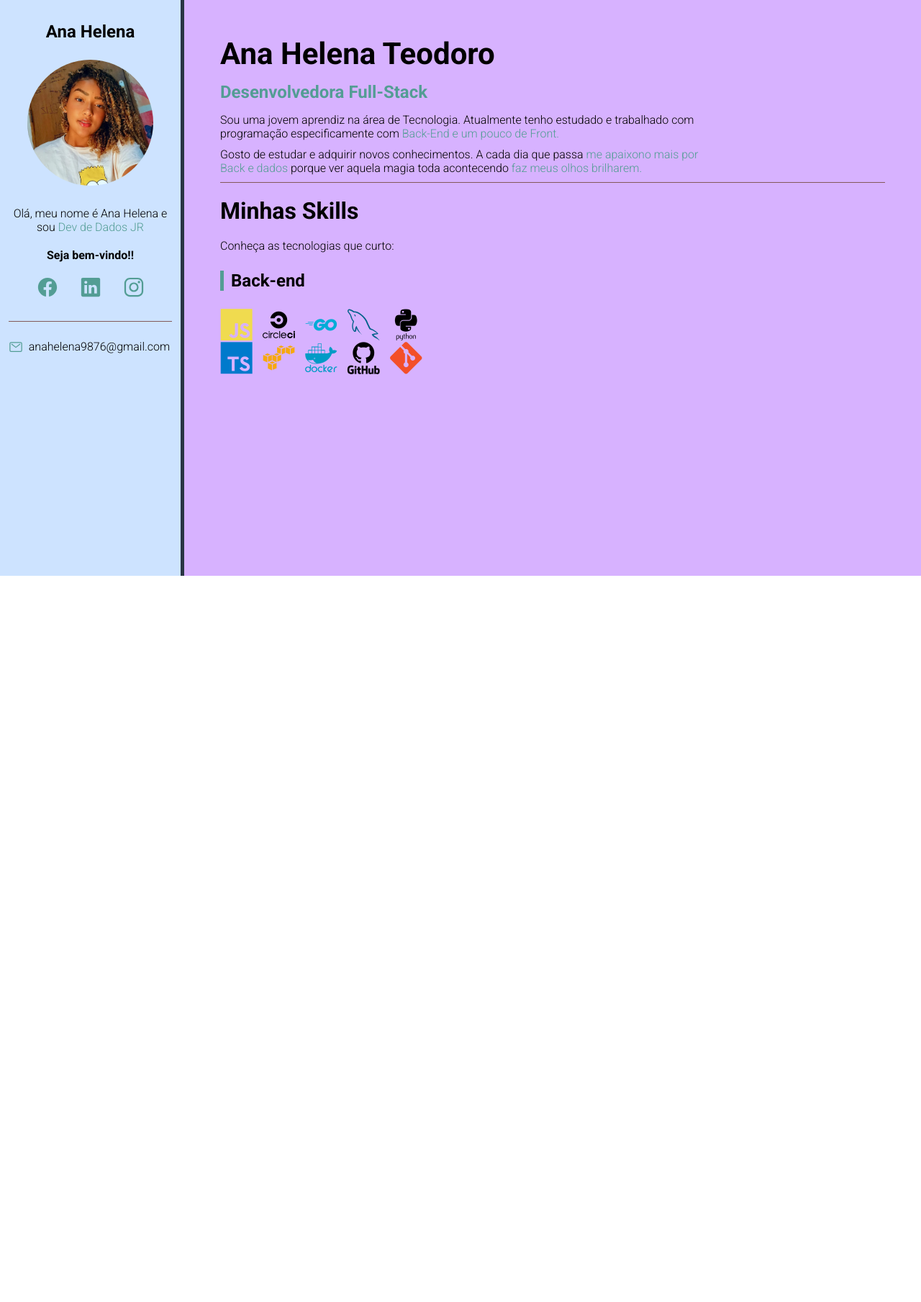
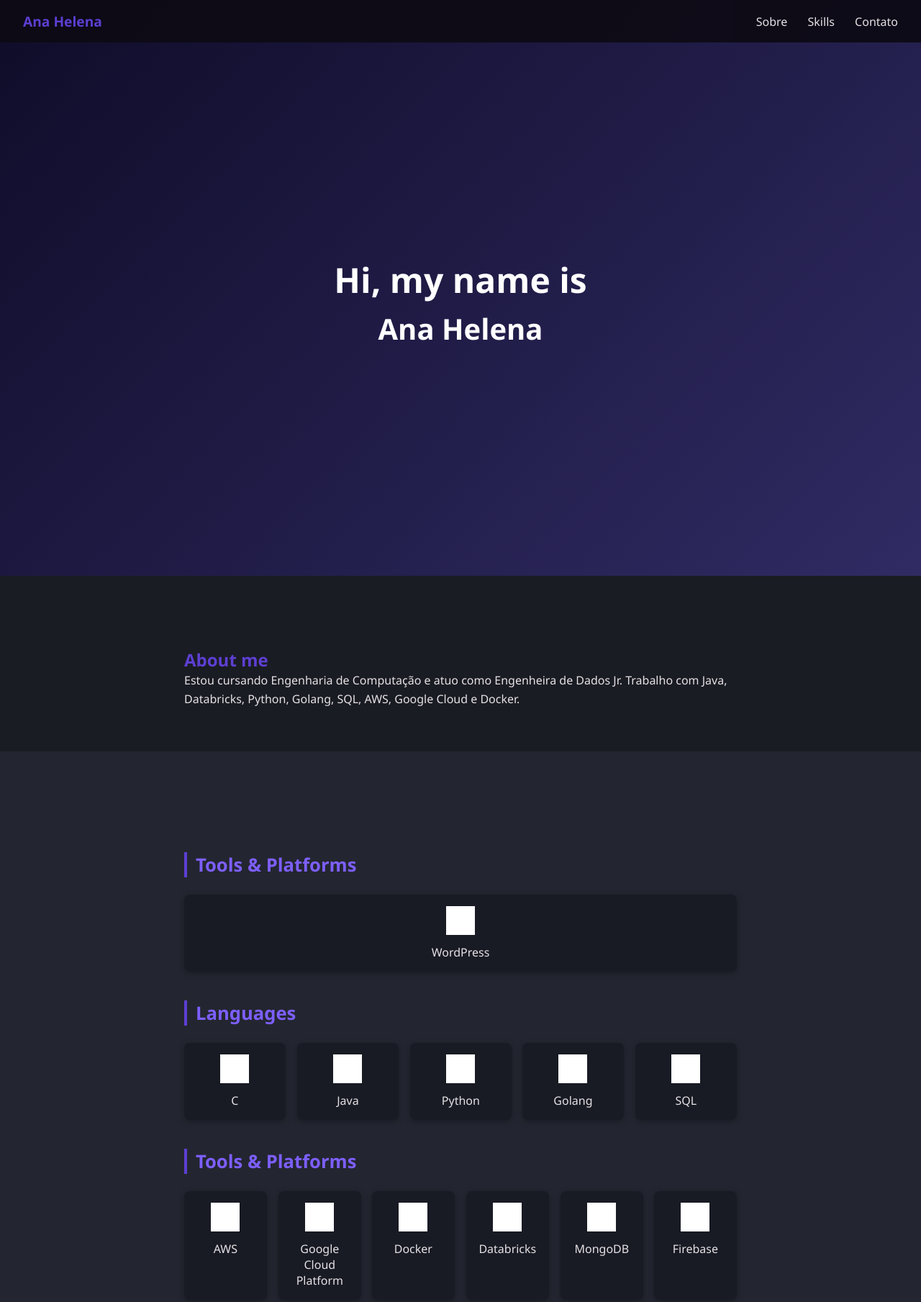
Before and after one commit to anahelenateodoro/anahelenateodoro.github.io, a plain HTML site: page index.html in a window 1280 px wide. Shown: the top 1809 px of the page at 72% size. Before the commit the page ends 800 px from the top, so only its background shows below. Drawn offline with nearby package versions, Linux system fonts and the light colour scheme; grey boxes are pictures that could not be loaded.

Commit message:
Refactor CSS styles and update HTML structure for improved layout and responsiveness; add JavaScript for dynamic skill display and typewriter effect.

```diff
--- a/css/style.css
+++ b/css/style.css
@@ -1,234 +1,190 @@
-/* Reset */
-* {
-  padding: 0;
-  margin: 0;
-  font-family: "Roboto", sans-serif;
-  box-sizing: border-box;
+/* reset e variáveis de cor (dark purple) */
+:root {
+  --primary:    #5D3FD3;  /* roxo médio */
+  --accent:     #7D5FFF;  /* roxo claro para hover */
+  --bg:         #0E0B16;  /* quase preto azulado */
+  --bg-alt1:    #1A1C23;  /* roxo bem escuro */
+  --bg-alt2:    #232630;  /* cinza azulado escuro */
+  --bg-alt3:    #2C2F3B;  /* fundo do contato */
+  --card-bg:    #181B24;  /* skill-card */
+  --text:       #E6E1E5;  /* branco suave */
+  --text-alt:   #A1A1AA;  /* cinza claro */
+  --hero-start: #0f0c29;  /* azul-quase-preto */
+  --hero-end:   #302b63;  /* roxo-escuro */
 }
 
-/* Variables */
-:root {
-  --main-color: #539d94;
-  --main-text-color: rgb(0, 0, 0);
-  --border-color: rgb(131, 89, 89);
-  --bio-bg-color: #cde3ff;
-  --bio-border-color: #293544;
-  --about-bg-color: #d7b2ff;
+/* global */
+* { margin: 0; padding: 0; box-sizing: border-box; }
+html { scroll-behavior: smooth; height: 100%; }
+body {
+  display: flex; flex-direction: column; min-height: 100vh;
+  font-family: 'Segoe UI', sans-serif;
+  background: var(--bg);
+  color: var(--text);
 }
 
-/* General */
-.highlight {
-  color: var(--main-color);
+/* nav fixa */
+.nav {
+  position: fixed; top: 0; left: 0; right: 0;
+  background: rgba(14,11,22,0.95);
+  display: flex; justify-content: space-between;
+  align-items: center; padding: 1rem 2rem;
+  z-index: 1000;
+}
+.nav .logo {
+  color: var(--primary); font-weight: bold;
+  font-size: 1.2rem; text-decoration: none;
+}
+.nav nav a {
+  margin-left: 1.5rem; color: var(--text);
+  text-decoration: none; transition: color .2s;
+}
+.nav nav a:hover {
+  color: var(--accent);
 }
 
-/* Containers */
-#container {
-  display: flex;
-  flex-direction: row;
-  color: var(--main-text-color);
+/* flex main */
+main { flex: 1; }
+
+/* container centralizado */
+.container {
+  max-width: 800px; margin: 0 auto; padding: 0 1rem;
 }
 
-#bio-container {
-  flex: 1 1 20%;
-  min-height: 100vh;
-  background-color: var(--bio-bg-color);
-  text-align: center;
-  padding: 30px 12px;
-  border-right: 5px solid var(--bio-border-color);
+/* sections full-width */
+section {
+  width: 100%; padding: 100px 0 60px;
+  scroll-margin-top: 80px;
 }
 
-#about-container {
-  flex: 1 1 80%;
-  min-height: 100vh;
-  background-color: var(--about-bg-color);
-  padding: 50px;
+.hero {
+  display: flex;
+  flex-direction: column;
+  justify-content: center;
+  align-items: center;
+  text-align: center;
+  color: white;
+  height: 100vh;
+  /* novo gradient roxo-azulado escuro */
+  background: linear-gradient(135deg, var(--hero-start), var(--hero-end));
+}
+.hero h1 { font-size: 3rem; color: white; }
+.hero p  { font-size: 1.25rem; margin-top: .5rem;
+            color: rgba(255,255,255,0.85); }
+
+/* texto digitado */
+.hero-name {
+  font-size: 2.5rem; color: white; margin-top: .5rem;
+  min-height: 3rem; white-space: nowrap; overflow: hidden;
+  border-right: .15em solid rgba(255,255,255,0.75);
 }
 
-/* Bio container */
-#bio-container h2 {
-  margin-bottom: 25px;
+/* ABOUT */
+#about {
+  background: var(--bg-alt1);
+}
+#about h2 {
+  color: var(--primary);
+}
+#about p {
+  color: var(--text); line-height: 1.6;
 }
 
-#bio-container p {
-  margin-bottom: 20px;
+/* SKILLS */
+#skills {
+  background: var(--bg-alt2);
+}
+#skills h2 {
+  color: var(--primary);
+}
+.skills-grid {
+  display: grid;
+  grid-template-columns: repeat(auto-fit,minmax(100px,1fr));
+  gap: 1rem; margin-top: 1.5rem;
+}
+.skill-card {
+  background: var(--card-bg); border-radius: 8px;
+  padding: 1rem; text-align: center;
+  box-shadow: 0 2px 8px rgba(0,0,0,0.3);
+}
+.skill-card img {
+  width: 40px; height: 40px;
+  filter: brightness(0) invert(1);
+}
+.skill-card span {
+  display: block; margin-top: .5rem;
+  font-weight: 500; color: var(--text);
+}
+.skill-category {
+  margin: 2.5rem 0 1rem;
+}
+.skill-category h3 {
+  font-size: 1.6rem;
+  color: var(--accent);
+  margin-bottom: 1rem;
+  border-left: 4px solid var(--primary);
+  padding-left: 0.75rem;
+}
+.skill-category .skills-grid {
+  display: grid;
+  grid-template-columns: repeat(auto-fit, minmax(100px,1fr));
+  gap: 1rem;
 }
 
-#bio-container #welcome-text {
-  font-weight: bold;
+/* CONTATO */
+#contact {
+  background: var(--bg-alt3);
+}
+#contact h2 {
+  color: var(--primary);
+}
+#contact p {
+  text-align: center; margin-top: 1rem;
+}
+#contact a {
+  color: var(--accent); text-decoration: none;
+  font-weight: 500;
+}
+#contact a:hover {
+  color: var(--primary);
 }
 
-#bio-image {
-  width: 175px;
-  height: 175px;
-  border-radius: 50%;
-  margin-bottom: 25px;
+/* Social Icons na seção de contato */
+.socials {
+  display: flex;
+  justify-content: center;
+  gap: 2rem;
+  margin-top: 1.5rem;
+}
+.socials a {
+  display: inline-block;
+  width: 2.5rem;
+  height: 2.5rem;
+}
+.socials img {
+  width: 100%;
+  height: 100%;
+  filter: brightness(0) invert(1); /* ícone branco */
+  transition: filter 0.2s, transform 0.2s;
+}
+.socials a:hover img {
+  filter: brightness(0) invert(0.6); /* leve destaque ao hover */
+  transform: scale(1.1);
 }
 
-#social-container {
-  display: flex;
-  justify-content: center;
-  list-style: none;
-  border-bottom: 1px solid var(--border-color);
-  margin-bottom: 25px;
-  padding-bottom: 25px;
+/* FOOTER */
+#site-footer {
+  background: var(--bg);
+  padding: 2rem 0; text-align: center;
 }
-
-#social-container li {
-  flex: 1 1 0;
-  max-width: 60px;
+#site-footer .footer-note {
+  color: var(--text); font-size: .875rem; margin: 0;
 }
-
-#social-container li a {
-  color: var(--main-color);
-  font-size: 30px;
+#site-footer .footer-heart,
+#site-footer .footer-name {
+  color: var(--primary);
 }
-
-#email-container {
-  display: flex;
-  justify-content: center;
+#site-footer .footer-copy {
+  color: var(--text-alt); font-size: .75rem;
+  margin: .5rem 0 0;
 }
-
-#email-container ion-icon,
-#email-container a {
-  flex: 1 1 0;
-}
-
-#email-container a {
-  color: var(--main-text-color);
-  text-decoration: none;
-  max-width: 225px;
-}
-
-#email-container ion-icon {
-  color: var(--main-color);
-  font-size: 20px;
-  margin-right: 5px;
-  max-width: 20px;
-}
-
-/* about container */
-#name {
-  font-size: 42px;
-  margin-bottom: 15px;
-}
-
-#title {
-  font-size: 24px;
-  margin-bottom: 15px;
-  font-weight: bold;
-}
-
-.description {
-  max-width: 75%;
-  margin-bottom: 10px;
-}
-
-#btn-projects {
-  font-weight: bold;
-  font-size: 16px;
-  color: var(--main-text-color);
-  background-color: var(--main-color);
-  border: 2px solid var(--main-color);
-  border-radius: 5px;
-  text-decoration: none;
-  transition: 0.5s;
-  margin: 25px 0;
-  padding: 12px 10px;
-  width: 150px;
-  text-align: center;
-  display: flex;
-}
-
-#btn-projects ion-icon,
-#btn-projects span {
-  flex: 1 1 0;
-}
-
-#btn-projects ion-icon {
-  font-size: 20px;
-  max-width: 20px;
-}
-
-#btn-projects:hover {
-  background-color: transparent;
-}
-
-#skills-section-title {
-  border-top: 1px solid var(--border-color);
-  padding-top: 20px;
-  margin-bottom: 20px;
-  font-size: 32px;
-}
-
-#skills-container {
-  display: flex;
-  flex-wrap: wrap;
-  margin-top: 25px;
-}
-
-.skills-box {
-  flex: 1 1 33%;
-  max-width: 33%;
-  margin-bottom: 35px;
-}
-
-.skills-title {
-  font-size: 24px;
-  margin-bottom: 25px;
-  font-weight: bold;
-  padding-left: 10px;
-  border-left: 5px solid var(--main-color);
-}
-
-.skills-box i {
-  font-size: 45px;
-  margin-right: 10px;
-}
-
-/* Mobile */
-@media (max-width: 450px) {
-  #container {
-    flex-direction: column;
-  }
-
-  #bio-container {
-    min-height: auto;
-    border-right: none;
-    border-bottom: 5px solid var(--bio-border-color);
-  }
-
-  #bio-container h2 {
-    display: none;
-  }
-
-  #bio-container p {
-    max-width: 60%;
-    margin: 10px auto;
-  }
-
-  #about-container {
-    text-align: center;
-    padding: 30px;
-  }
-
-  #about-container .description {
-    margin: 10px auto;
-    max-width: 100%;
-    line-height: 26px;
-  }
-
-  #btn-projects {
-    margin: 20px auto;
-  }
-
-  .skills-box {
-    flex: 1 1 100%;
-    max-width: 100%;
-    margin-bottom: 40px;
-    text-align: left;
-  }
-
-  .skills-box i {
-    font-size: 60px;
-  }
-}
--- a/index.html
+++ b/index.html
@@ -1,112 +1,131 @@
 <!DOCTYPE html>
-<html lang="en">
+<html lang="pt-BR">
 <head>
   <meta charset="UTF-8" />
-    <meta http-equiv="X-UA-Compatible" content="IE=edge" />
-    <meta name="viewport" content="width=device-width, initial-scale=1.0" />
-    <title>Portfólio Ana Helena</title>
-    <!-- Google fonts -->
-    <link rel="preconnect" href="https://fonts.googleapis.com" />
-    <link rel="preconnect" href="https://fonts.gstatic.com" crossorigin />
+  <meta name="viewport"
+        content="width=device-width,initial-scale=1" />
+  <title>Ana Helena – Portfólio</title>
+
   <link
-      href="https://fonts.googleapis.com/css2?family=Roboto:ital,wght@0,300;0,700;0,900;1,300;1,700;1,900&display=swap"
+    href="https://unpkg.com/aos@2.3.1/dist/aos.css"
     rel="stylesheet"
   />
-    <!-- DEV icon -->
-    <link
-      rel="stylesheet"
-      href="https://cdn.jsdelivr.net/gh/devicons/devicon@v2.14.0/devicon.min.css"
-    />
-    <!--CCS do projeto  -->
   <link rel="stylesheet" href="css/style.css" />
 </head>
 <body>
-    <main id="container">
-      <aside id="bio-container">
-        <h2>Ana Helena</h2>
-        <img id="bio-image" src="img/profile.png" alt="Ana Helena" />
-        <p>
-          Olá, meu nome é Ana Helena e sou
-          <span class="highlight">Dev de Dados JR</span>
+  <header class="nav">
+    <a href="#hero" class="logo">Ana Helena</a>
+    <nav>
+      <a href="#about">Sobre</a>
+      <a href="#skills">Skills</a>
+      <a href="#contact">Contato</a>
+    </nav>
+  </header>
+
+  <main>
+    <section id="hero" class="hero">
+      <div class="container">
+        <!-- Título fixo -->
+        <h1 data-aos="fade-down">Hi, my name is</h1>
+        <!-- Aqui o nome será “digitado” -->
+        <h2 id="typed-name"
+            class="hero-name"
+            data-aos="fade-up"
+            data-aos-delay="400">
+        </h2>
+      </div>
+    </section>
+
+    <section id="about" class="about">
+      <div class="container">
+        <h2 data-aos="fade-right">About me</h2>
+        <p data-aos="fade-left" data-aos-delay="200">
+          Estou cursando Engenharia de Computação e atuo como
+          Engenheira de Dados Jr. Trabalho com Java, Databricks,
+          Python, Golang, SQL, AWS, Google Cloud e Docker.
         </p>
-        <p id="welcome-text">Seja bem-vindo!!</p>
-        <ul id="social-container">
-          <li>
-            <a
-              href="https://www.facebook.com/anahelena.teodoro.7/"
-              target="_blank"
-              ><ion-icon name="logo-facebook"></ion-icon
-            ></a>
-          </li>
-          <li>
+      </div>
+    </section>
+
+    <section id="skills" class="skills">
+      <div class="container">
+        <!-- Tools & Platforms -->
+        <div id="frameworks" class="skill-category">
+          <h3>Tools & Platforms</h3>
+          <div class="skills-grid"></div>
+        </div>
+        <!-- Languages -->
+        <div id="languages" class="skill-category">
+          <h3>Languages</h3>
+          <div class="skills-grid"></div>
+        </div>
+        <!-- Tools & Platforms -->
+        <div id="tools" class="skill-category">
+          <h3>Tools & Platforms</h3>
+          <div class="skills-grid"></div>
+        </div>
+        <!-- Core Competencies -->
+       <div id="competencies" class="skill-category">
+        <h3>Core Competencies</h3>
+        <div class="skills-grid"></div>
+      </div>
+     </div>
+    </section>
+
+<section id="contact" class="contact">
+  <div class="container">
+    <h2 data-aos="flip-up">Contato</h2>
+
+    <!-- redes sociais -->
+    <div class="socials" data-aos="fade-up" data-aos-delay="600">
       <a
         href="https://www.linkedin.com/in/ana-helena-teodoro/"
         target="_blank"
-              ><ion-icon name="logo-linkedin"></ion-icon
-            ></a>
-          </li>
-
-          <li>
-            <a href="https://www.instagram.com/annaftx_/" target="_blank"
-              ><ion-icon name="logo-instagram"></ion-icon
-            ></a>
-          </li>
-        </ul>
-        <div id="email-container">
-          <ion-icon name="mail-outline"></ion-icon
-          ><a href="mailto:ahelena9876@gmail.com">anahelena9876@gmail.com</a>
-        </div>
-      </aside>
-      <section id="about-container">
-        <h1 id="name">Ana Helena Teodoro</h1>
-        <p id="title">
-          <span class="highlight">Desenvolvedora Full-Stack</span>
-        </p>
-        <p class="description">
-          Sou uma jovem aprendiz na área de Tecnologia. Atualmente tenho
-          estudado e trabalhado com programação especificamente com
-          <span class="highlight"> Back-End e um pouco de Front.</span>
-        </p>
-        <p class="description">
-          Gosto de estudar e adquirir novos conhecimentos. A cada dia que passa
-          <span class="highlight"> me apaixono mais por Back e dados </span> porque ver
-          aquela magia toda acontecendo
-          <span class="highlight"> faz meus olhos brilharem. </span>
-        </p>
-        <!-- <a href="" id="btn-projects"
-          ><ion-icon name="share-social-outline"></ion-icon
-          ><span>Ver Projetos</span></a
-        > -->
-        <h2 id="skills-section-title">Minhas Skills</h2>
-        <p class="description">Conheça as tecnologias que curto:</p>
-        <div id="skills-container">
-          <div class="skills-box">
-            <p class="skills-title">Back-end</p>
-            <i class="devicon-javascript-plain colored"></i>
-            <i class="devicon-circleci-plain-wordmark"></i>
-            <i class="devicon-go-original-wordmark colored"></i>
-            <i class="devicon-mysql-plain colored"></i>
-            <i class="devicon-python-plain-wordmark"></i>
-            <i class="devicon-typescript-plain colored"></i>
-            <i class="devicon-amazonwebservices-original colored"></i>
-            <i class="devicon-docker-plain-wordmark colored"></i>
-            <i class="devicon-github-original-wordmark"></i>
-            <i class="devicon-git-plain colored"></i>
-
-
-
+        aria-label="LinkedIn"
+      >
+        <img
+          src="https://cdn.jsdelivr.net/npm/simple-icons@latest/icons/linkedin.svg"
+          alt="LinkedIn"
+        />
+      </a>
+      <a
+        href="https://github.com/anahelenateodoro"
+        target="_blank"
+        aria-label="GitHub"
+      >
+        <img
+          src="https://cdn.jsdelivr.net/npm/simple-icons@latest/icons/github.svg"
+          alt="GitHub"
+        />
+      </a>
+      <a
+        href="mailto:ahelena9876@gmail.com"
+        aria-label="Email"
+      >
+        <img
+          src="https://cdn.jsdelivr.net/npm/simple-icons@latest/icons/maildotru.svg"
+          alt="Email"
+        />
+      </a>
     </div>
   </div>
 </section>
   </main>
-    <script
-      type="module"
-      src="https://unpkg.com/ionicons@5.5.2/dist/ionicons/ionicons.esm.js"
-    ></script>
 
-    <script
-      nomodule
-      src="https://unpkg.com/ionicons@5.5.2/dist/ionicons/ionicons.js"
-    ></script>
+  <footer id="site-footer">
+    <div class="container">
+      <p class="footer-note">
+        Designed &amp; Built with
+        <span class="footer-heart">❤️</span>
+        by <span class="footer-name">Ana Helena</span>
+      </p>
+      <p class="footer-copy">
+        © 2025 Ana Helena. All rights reserved.
+      </p>
+    </div>
+  </footer>
+
+  <script src="https://unpkg.com/aos@2.3.1/dist/aos.js"></script>
+  <script src="js/script.js"></script>
 </body>
 </html>
--- /dev/null
+++ b/js/script.js
@@ -0,0 +1,73 @@
+document.addEventListener('DOMContentLoaded', () => {
+  AOS.init({ once: true, duration: 600 });
+
+  // Typewriter…
+  const nameText = 'Ana Helena';
+  const nameEl = document.getElementById('typed-name');
+  let idx = 0;
+  function typeWriter() {
+    if (!nameEl) return;
+    if (idx < nameText.length) {
+      nameEl.textContent += nameText[idx++];
+      setTimeout(typeWriter, 150);
+    } else {
+      nameEl.style.borderRight = 'none';
+    }
+  }
+  setTimeout(typeWriter, 800);
+  // Skills por categoria
+  const skillsByCat = {
+    frameworks: [
+      { name: 'WordPress', slug: 'wordpress' }
+    ],
+    languages: [
+      { name: 'C',      slug: 'c'      },
+      { name: 'Java',   slug: 'java'   },
+      { name: 'Python', slug: 'python' },
+      { name: 'Golang', slug: 'go'     },
+      { name: 'SQL',    slug: 'mysql'  }
+    ],
+    tools: [
+      { name: 'AWS',                   slug: 'amazonaws'         },
+      { name: 'Google Cloud Platform',slug: 'googlecloud'      },
+      { name: 'Docker',                slug: 'docker'           },
+      { name: 'Databricks',            slug: 'databricks'        },
+      { name: 'MongoDB',               slug: 'mongodb'          },
+      { name: 'Firebase',              slug: 'firebase'         },
+      { name: 'Git',                   slug: 'git'              },
+      { name: 'GitHub',                slug: 'github'           },
+      { name: 'VS Code',               slug: 'visualstudiocode' },
+      { name: 'Postman',               slug: 'postman'          }
+    ],
+    competencies: [
+      { name: 'Problem Solving'   },
+      { name: 'Presentations'     },
+      { name: 'Oratory'           }
+    ]
+  };
+
+  Object.entries(skillsByCat).forEach(([catId, skills], ci) => {
+    const grid = document.querySelector(`#${catId} .skills-grid`);
+    if (!grid) {
+      console.error(`Wrapper #${catId} não encontrado`);
+      return;
+    }
+    skills.forEach((s, i) => {
+      const card = document.createElement('div');
+      card.className = 'skill-card';
+      card.setAttribute('data-aos', 'flip-up');
+      card.setAttribute('data-aos-delay', ci * 200 + i * 100);
+
+      // Se tiver slug, coloca ícone; senão só o texto
+      let inner = '';
+      if (s.slug) {
+        const iconUrl = `https://cdn.jsdelivr.net/npm/simple-icons@latest/icons/${s.slug}.svg`;
+        inner += `<img src="${iconUrl}" alt="${s.name}" />`;
+      }
+      inner += `<span>${s.name}</span>`;
+      card.innerHTML = inner;
+
+      grid.appendChild(card);
+    });
+  });
+});
```
Lines whose indentation alone changed are shown as unchanged.
